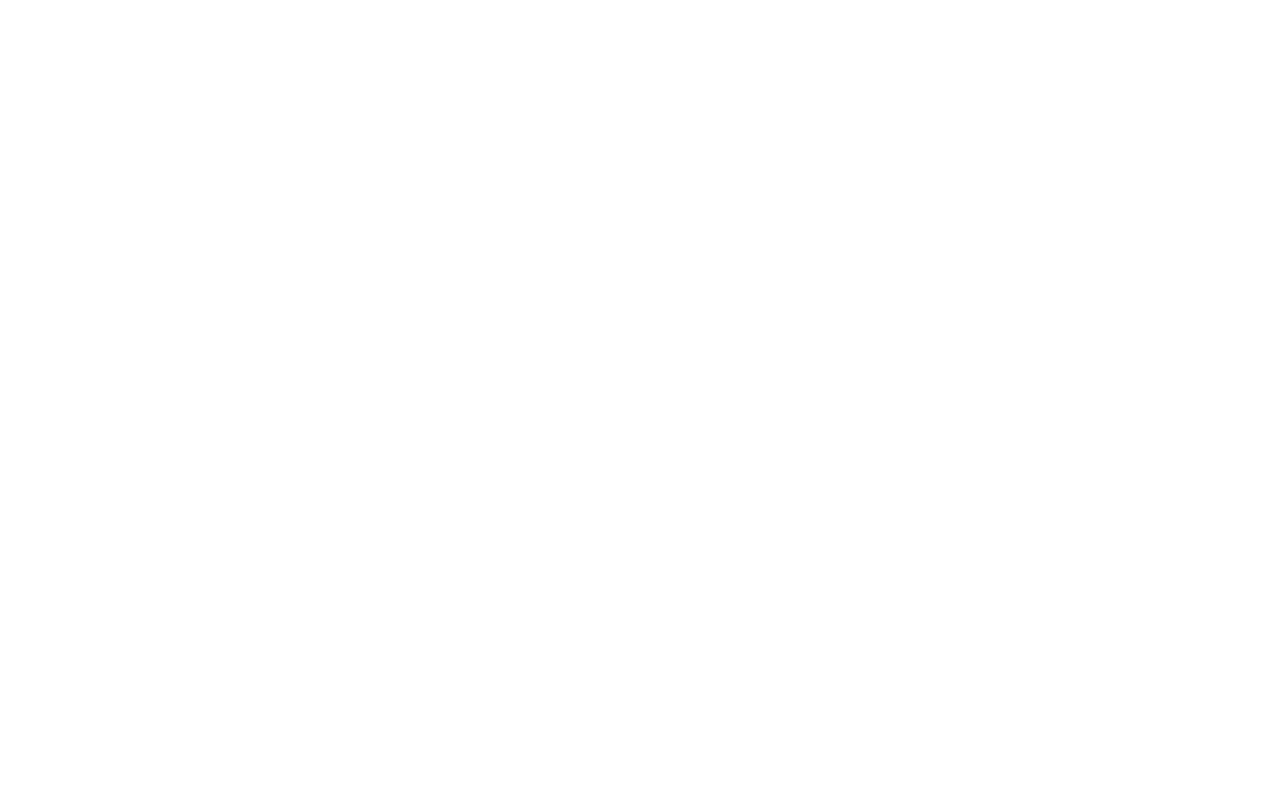
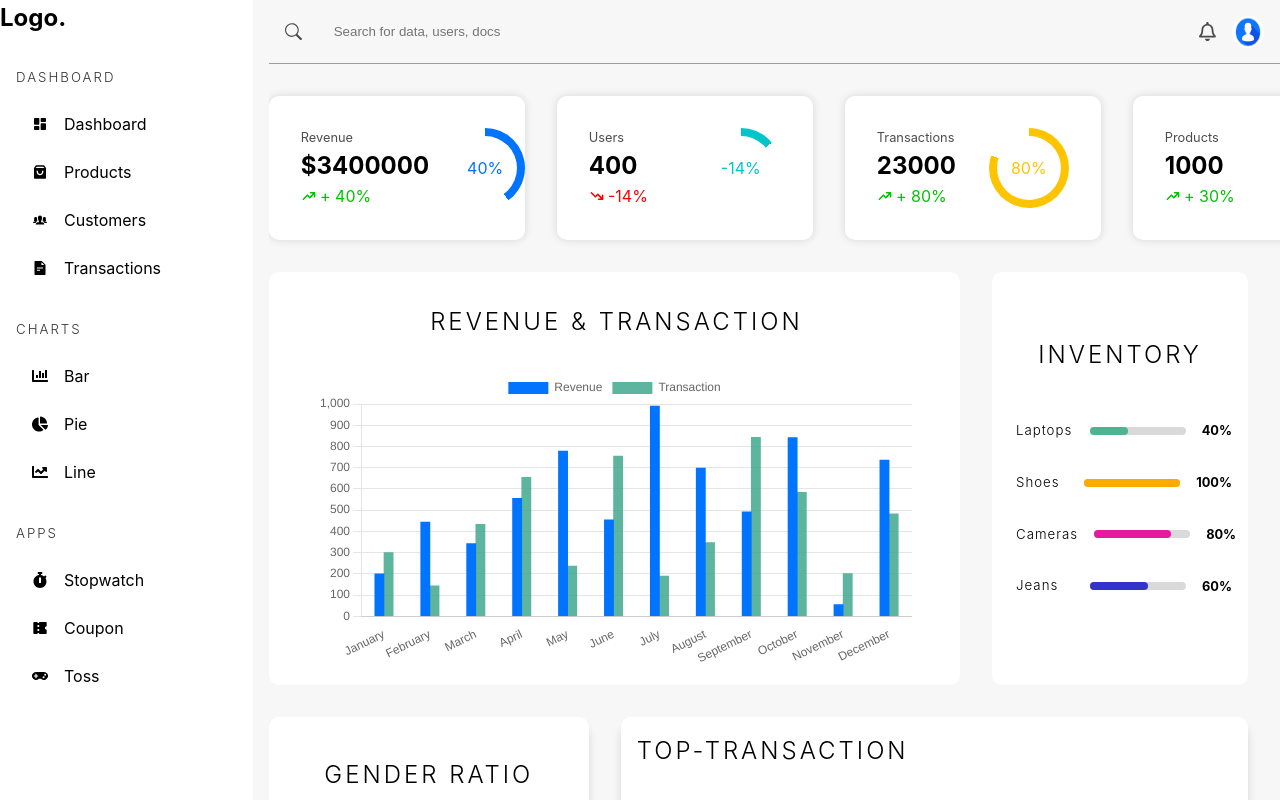
Before and after one commit to KumarAmit-Singh/adminDashboard, a React (Vite) app: page / in a window 1280 px wide. Before the commit this address had no page. Built offline with nearby package versions, Linux system fonts and the light colour scheme.

Commit message:
first commit

```diff
--- a/src/App.tsx
+++ b/src/App.tsx
@@ -26,7 +26,7 @@
     <Router>
       <Suspense fallback={<Loader />}>
         <Routes>
-          <Route path="/admin/dashboard" element={<Dashboard />} />
+          <Route path="/" element={<Dashboard />} />
           <Route path="/admin/products" element={<Products />} />
           <Route path="/admin/transaction" element={<Transaction />} />
           <Route path="/admin/customers" element={<Customers />} />
```
